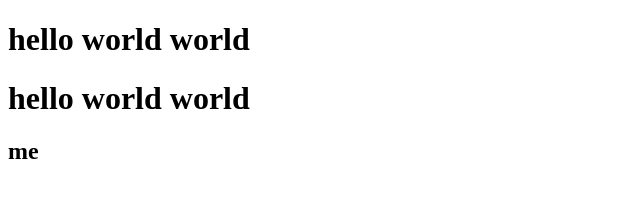
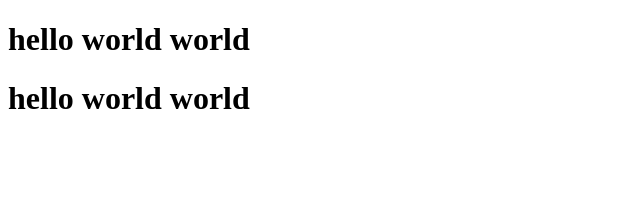
Before and after one commit to invisible81/meme, a plain HTML site: page index.html in a window 1280 px wide. Shown: the full height of the page, 0-640 px from the left. Drawn offline with Linux system fonts and the light colour scheme.

Commit message:
Revert "new tecnologies"
This reverts commit b8dea64b6f0b08fc3bdde9ccdfbad9c42f4eea60.

```diff
--- a/index.html
+++ b/index.html
@@ -8,6 +8,6 @@
 <body>
     <h1>hello world world</h1>
     <h1>hello world world</h1>
-    <h2>me</h2>
+
 </body>
 </html>
--- a/my.css
+++ b/my.css
@@ -1,2 +1 @@
-.title
- {background-color: blue;}
+.title{background-color: blue;}
```
Also changed, not shown: hello.html (deleted).
